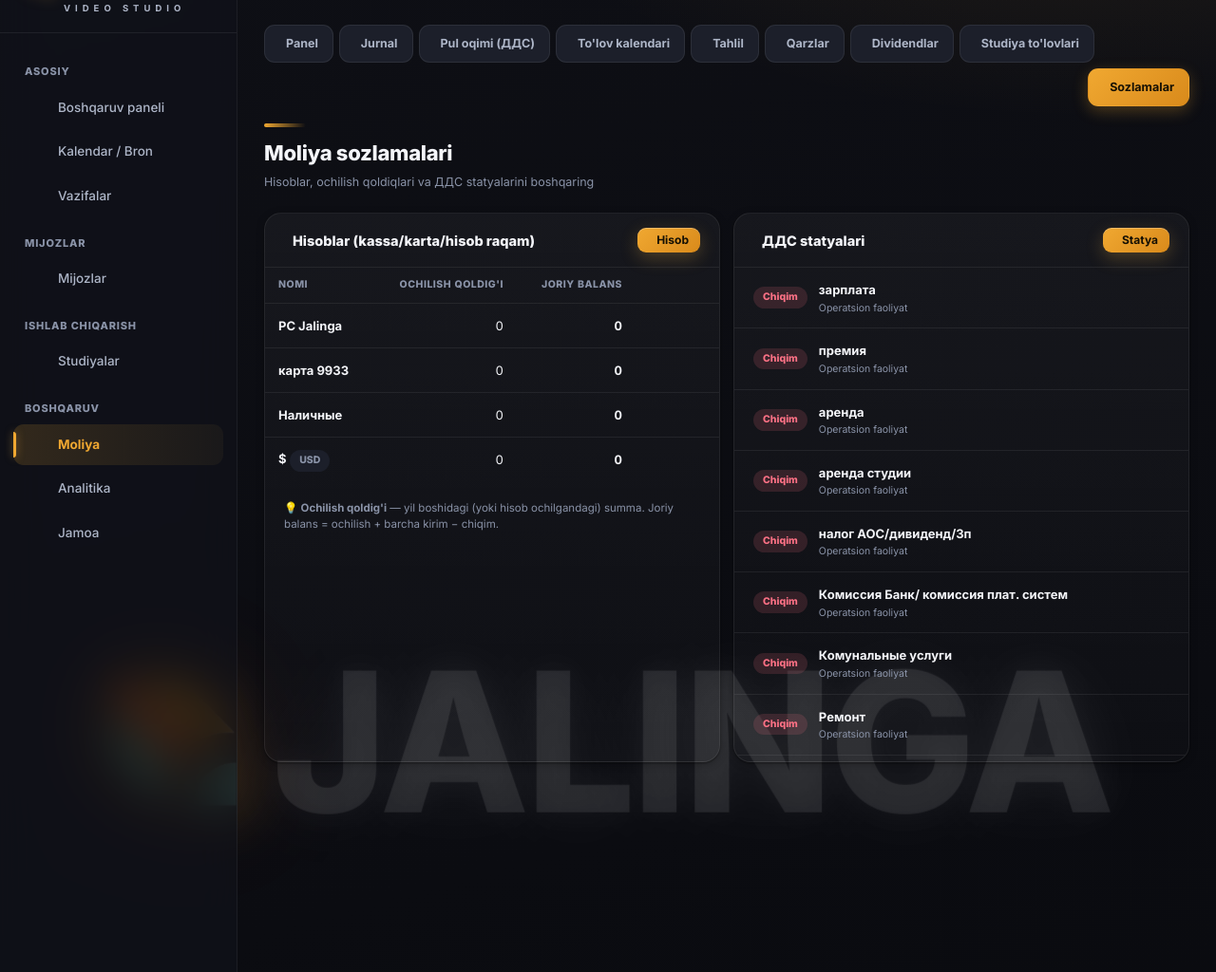
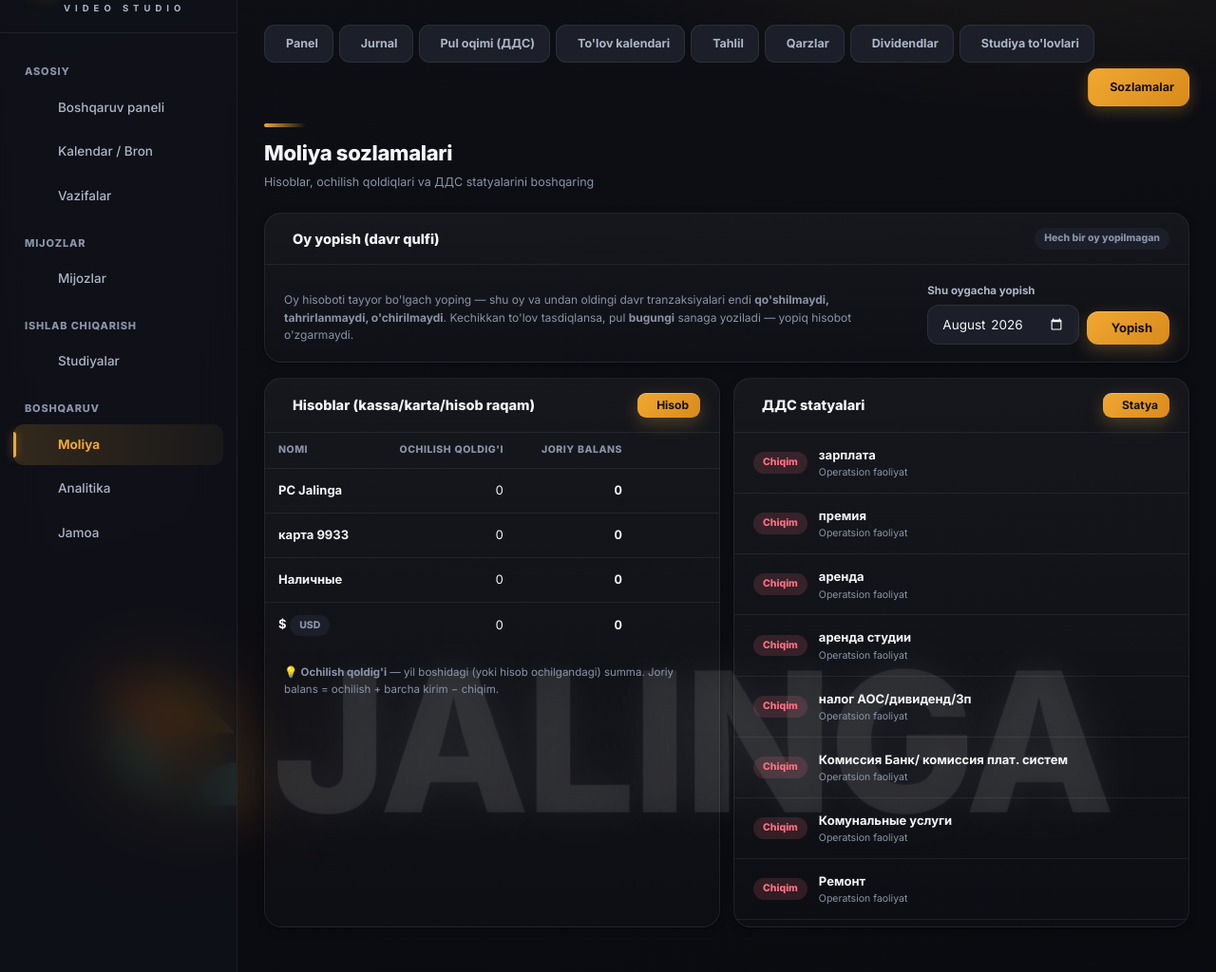
Before and after one commit to vasilakhadjimatova-stack/Jalinga-studio, a Flask app: page /finance/settings in a window 1280 px wide. Shown: the part 64-1088 px from the top of the page at 95% size. Run offline with Flask 3, Linux system fonts and the light colour scheme; the visitor is signed in with stand-in values (Sample User, id 1); some libraries are stand-ins or nearby versions.

Commit message:
Moliya: oy yopish (davr qulfi) — Impulse period_lock g'oyasi
Yopilgan oy tranzaksiyalari qo'shilmaydi/tahrirlanmaydi/o'chirilmaydi.
Kechikkan studiya to'lovi yoki to'lov kalendari yozuvi yopiq oyga tushsa,
pul bugungi sanaga yoziladi; yopiq oydagi bog'langan to'lovni qaytarish
yoki o'chirish rad etiladi. Sozlamalarda yopish (rahbar/buxgalter) va
qayta ochish (faqat rahbar), ikkalasi ham audit-logga yoziladi.

Co-Authored-By: Claude Opus 5.5 <noreply@anthropic.com>
Claude-Session: https://claude.ai/code/session_01BiVxYseEDvhXQJi8M6U9Rh

```diff
--- /dev/null
+++ b/core/period_lock.py
@@ -0,0 +1,50 @@
+"""Oy yopish (davr qulfi) — yopilgan oy moliyasi o'zgarmaydi.
+
+Impulse ERP'dagi period_lock g'oyasi Jalinga moliyasiga moslashtirilgan.
+Buxgalteriyaning asosiy qoidasi: hisobot topshirilgan (yopilgan) davr
+raqamlari keyin «jimgina» o'zgarib qolmasligi kerak.
+
+Qoida:
+  • Rahbar «shu oygacha yopish» qiladi → FinSetting('closed_through') = YYYY-MM.
+    Shu oy va undan oldingi hamma oylar yopiq.
+  • Yopiq oydagi tranzaksiyani qo'shish/tahrirlash/o'chirish — rad etiladi.
+  • Avtomatik yozuvlar (studiya to'lovi tasdig'i, to'lov kalendari) sanasi
+    yopiq oyga tushsa — PUL bugungi kunga yoziladi (to'lov o'zi eski oyniki
+    bo'lishi mumkin — bu qonuniy, faqat kassa harakati bugun).
+  • Yopiq oydagi bog'langan yozuvga tayanuvchi amallar (to'lovni
+    «kutilmoqda»ga qaytarish, o'chirish) — rad etiladi.
+Qayta ochish faqat rahbar va audit-logga yoziladi.
+"""
+from core.timeutils import today_iso
+
+KEY = "closed_through"
+
+
+def closed_through():
+    """Oxirgi yopiq oy (YYYY-MM) yoki ''."""
+    try:
+        from models.finance import FinSetting
+        v = (FinSetting.get(KEY, "") or "").strip()
+    except Exception:
+        return ""
+    return v if len(v) == 7 and v[4] == "-" else ""
+
+
+def is_locked(value):
+    """value — ISO sana (YYYY-MM-DD) yoki oy (YYYY-MM). Yopiq oydami?"""
+    ym = (value or "")[:7]
+    ct = closed_through()
+    return bool(ct and len(ym) == 7 and ym <= ct)
+
+
+def locked_msg(value):
+    return (f"🔒 {(value or '')[:7]} oyi yopilgan — bu davr moliyasi "
+            f"o'zgartirilmaydi. Tuzatishni joriy oyda alohida yozuv "
+            f"bilan kiriting (yoki rahbar oyni qayta ochadi).")
+
+
+def shift_if_locked(iso_date):
+    """Avto-yozuv sanasi: yopiq oyga tushsa — bugun. (sana, surildimi)."""
+    if is_locked(iso_date):
+        return today_iso(), True
+    return iso_date, False
--- a/modules/finance/routes.py
+++ b/modules/finance/routes.py
@@ -37,6 +37,8 @@ from models.billing import Teacher, Payment, PAY_METHODS
 from models.finance import (FinWallet, FinCategory, FinTransaction,
                             FinDebt, FinSetting, FinRecurring, FinPlan)
 from models.audit import record
+from core.period_lock import (is_locked, locked_msg, shift_if_locked,
+                              closed_through)
 from modules.finance.defaults import ACTIVITY_LABELS
 
 logger = logging.getLogger(__name__)
@@ -226,6 +228,9 @@ def txn_add():
         flash("Sana, summa (>0), hamyon va statya to'g'ri kiritilishi shart",
               "error")
         return redirect(url_for("finance.transactions"))
+    if is_locked(d):
+        flash(locked_msg(d), "error")
+        return redirect(url_for("finance.transactions", month=d[:7]))
     db.session.add(FinTransaction(
         date=d, year=int(d[:4]), month=int(d[5:7]), amount=amount,
         wallet=wallet,
@@ -262,6 +267,10 @@ def txn_edit(tid):
         flash(LOCKED_MSG.get(t.source, "Bu yozuv tahrirlanmaydi"), "error")
         return redirect(url_for("finance.transactions", month=t.date[:7]))
     d = (request.form.get("date") or "").strip()[:10]
+    for _d in (t.date, d):
+        if is_locked(_d):
+            flash(locked_msg(_d), "error")
+            return redirect(url_for("finance.transactions", month=t.date[:7]))
     cat = FinCategory.query.filter_by(
         name=(request.form.get("category") or "").strip()).first()
     try:
@@ -292,6 +301,9 @@ def txn_delete(tid):
     t = FinTransaction.query.get_or_404(tid)
     if t.source not in EDITABLE_SOURCES:
         flash(LOCKED_MSG.get(t.source, "Bu yozuv o'chirilmaydi"), "error")
+        return redirect(url_for("finance.transactions", month=t.date[:7]))
+    if is_locked(t.date):
+        flash(locked_msg(t.date), "error")
         return redirect(url_for("finance.transactions", month=t.date[:7]))
     month = t.date[:7]
     record("delete", "transaction",
@@ -501,8 +513,69 @@ def settings():
            for w in wallets]
     cats = FinCategory.query.order_by(FinCategory.direction.desc(),
                                       FinCategory.sort).all()
+    # Oy yopish: taklif — o'tgan oy (odatda oy boshida yopiladi)
+    from core.timeutils import now_tashkent
+    t0 = now_tashkent().date().replace(day=1)
+    prev = f"{t0.year - 1}-12" if t0.month == 1 else \
+        f"{t0.year}-{t0.month - 1:02d}"
     return render_template("finance_settings.html", wallets=wal, cats=cats,
-                           activity_labels=ACTIVITY_LABELS)
+                           activity_labels=ACTIVITY_LABELS,
+                           closed=closed_through(), suggest_close=prev,
+                           this_month=current_month_iso())
+
+
+# ── Oy yopish (davr qulfi) ───────────────────────────────────────────────────
+
+@bp.route("/finance/period/close", methods=["POST"])
+@finance_required
+def period_close():
+    """Tanlangan oygacha (shu oy ham) moliyani yopadi. Joriy oyni yopib
+    bo'lmaydi (u hali davom etyapti). Faqat oldinga suriladi — orqaga
+    qaytarish «qayta ochish» (faqat rahbar) orqali."""
+    from core.period_lock import KEY
+    ym = (request.form.get("month") or "").strip()[:7]
+    try:
+        datetime.strptime(ym + "-01", "%Y-%m-%d")
+    except ValueError:
+        flash("Oy noto'g'ri (YYYY-MM)", "error")
+        return redirect(url_for("finance.settings"))
+    if ym >= current_month_iso():
+        flash("Joriy (yoki kelgusi) oyni yopib bo'lmaydi — oy tugagach yoping",
+              "error")
+        return redirect(url_for("finance.settings"))
+    cur = closed_through()
+    if cur and ym <= cur:
+        flash(f"{ym} allaqachon yopiq (yopilgan: {cur}gacha)", "error")
+        return redirect(url_for("finance.settings"))
+    FinSetting.set(KEY, ym)
+    record("close", "period", f"{ym}gacha yopildi (oldin: {cur or '—'})")
+    db.session.commit()
+    flash(f"🔒 {ym} oyigacha moliya yopildi — bu davr endi o'zgarmaydi",
+          "success")
+    return redirect(url_for("finance.settings"))
+
+
+@bp.route("/finance/period/reopen", methods=["POST"])
+@finance_required
+def period_reopen():
+    """Oxirgi yopiq oyni qayta ochadi (bir oy orqaga). Faqat rahbar."""
+    from core.auth import current_user
+    from core.period_lock import KEY
+    u = current_user()
+    if not u.is_admin:
+        flash("Oyni qayta ochish faqat rahbar uchun", "error")
+        return redirect(url_for("finance.settings"))
+    cur = closed_through()
+    if not cur:
+        flash("Yopiq oy yo'q", "error")
+        return redirect(url_for("finance.settings"))
+    y, m = int(cur[:4]), int(cur[5:7])
+    prev = f"{y - 1}-12" if m == 1 else f"{y}-{m - 1:02d}"
+    FinSetting.set(KEY, prev)
+    record("reopen", "period", f"{cur} qayta ochildi")
+    db.session.commit()
+    flash(f"🔓 {cur} qayta ochildi — tuzatib, yana yoping", "success")
+    return redirect(url_for("finance.settings"))
 
 
 @bp.route("/finance/wallets/save", methods=["POST"])
@@ -854,6 +927,10 @@ def calendar_pay():
     if _bad_date(d):
         from datetime import date as _date
         d = _date.today().strftime("%Y-%m-%d")
+    d, shifted = shift_if_locked(d)
+    if shifted:
+        flash(f"🔒 Tanlangan oy yopilgan — to'lov {d} sanasi bilan "
+              f"yozildi", "success")
 
     def _cat(name, fallback_dir, fallback_act="operating"):
         c = FinCategory.query.filter_by(name=name).first()
@@ -1011,8 +1088,13 @@ def pay(pid):
 @bp.route("/finance/<int:pid>/toggle", methods=["POST"])
 @finance_required
 def toggle(pid):
-    from modules.finance.studio_link import sync_payment_to_finance
+    from modules.finance.studio_link import (sync_payment_to_finance,
+                                             linked_tx_locked)
     p = Payment.query.get_or_404(pid)
+    locked, tx_date = linked_tx_locked(p.id)
+    if p.is_paid and locked:
+        flash(locked_msg(tx_date), "error")
+        return _safe_back(p.date[:7] if p.date else None)
     p.is_paid = not p.is_paid
     # «kutilmoqda»ga qaytganda p.wallet SAQLANADI — qayta «to'landi» qilinsa
     # o'sha hisobga tushsin (aks holda daromad boshqa hisobga ko'chib ketardi).
@@ -1031,9 +1113,14 @@ def toggle(pid):
 @bp.route("/finance/<int:pid>/delete", methods=["POST"])
 @finance_required
 def delete(pid):
-    from modules.finance.studio_link import unlink_payment_finance
+    from modules.finance.studio_link import (unlink_payment_finance,
+                                             linked_tx_locked)
     p = Payment.query.get_or_404(pid)
     month = p.date[:7] if p.date else None
+    locked, tx_date = linked_tx_locked(p.id)
+    if locked:
+        flash(locked_msg(tx_date), "error")
+        return _safe_back(month)
     unlink_payment_finance(p.id)   # bog'langan moliya yozuvини ham o'chiramiz
     record("delete", "payment", f"#{p.id} {p.amount:.0f} ({p.date})")
     db.session.delete(p)
--- a/templates/finance_settings.html
+++ b/templates/finance_settings.html
@@ -10,6 +10,34 @@
   <div class="ph-title">Moliya sozlamalari</div>
   <div class="ph-sub">Hisoblar, ochilish qoldiqlari va ДДС statyalarini boshqaring</div>
 </div></div>
+
+<!-- Oy yopish (davr qulfi) -->
+<div class="card" id="period">
+  <div class="card-hd"><div class="card-title"><i class="icon-lock"></i> Oy yopish (davr qulfi)</div>
+    {% if closed %}<span class="tag tag-green">🔒 {{ closed }} gacha yopiq</span>
+    {% else %}<span class="tag tag-gray">Hech bir oy yopilmagan</span>{% endif %}</div>
+  <div class="card-bd" style="display:flex;gap:14px;flex-wrap:wrap;align-items:flex-end">
+    <div style="flex:1;min-width:220px;font-size:12px;color:var(--txt3);line-height:1.55">
+      Oy hisoboti tayyor bo'lgach yoping — shu oy va undan oldingi davr tranzaksiyalari
+      endi <b>qo'shilmaydi, tahrirlanmaydi, o'chirilmaydi</b>. Kechikkan to'lov tasdiqlansa,
+      pul <b>bugungi</b> sanaga yoziladi — yopiq hisobot o'zgarmaydi.
+    </div>
+    <form method="POST" action="/finance/period/close" style="display:flex;gap:8px;align-items:flex-end"
+          onsubmit="return confirm('Tanlangan oygacha moliya yopilsinmi?')">
+      <input type="hidden" name="_csrf" value="{{ csrf_token() }}">
+      <div><label style="margin-top:0">Shu oygacha yopish</label>
+        <input class="input" type="month" name="month" value="{{ suggest_close }}" max="{{ suggest_close }}" required></div>
+      <button class="btn btn-gold" type="submit"><i class="icon-lock"></i> Yopish</button>
+    </form>
+    {% if closed and current_user.is_admin %}
+    <form method="POST" action="/finance/period/reopen"
+          onsubmit="return confirm('{{ closed }} oyi qayta ochilsinmi? (audit-logga yoziladi)')">
+      <input type="hidden" name="_csrf" value="{{ csrf_token() }}">
+      <button class="btn btn-out" type="submit"><i class="icon-lock-open"></i> {{ closed }} ni qayta ochish</button>
+    </form>
+    {% endif %}
+  </div>
+</div>
 
 <div class="grid g2">
   <!-- Hisoblar -->
```
Also changed, not shown: modules/finance/studio_link.py (+17 -0 lines), tests/test_period_lock.py (added, +150 -0 lines).
